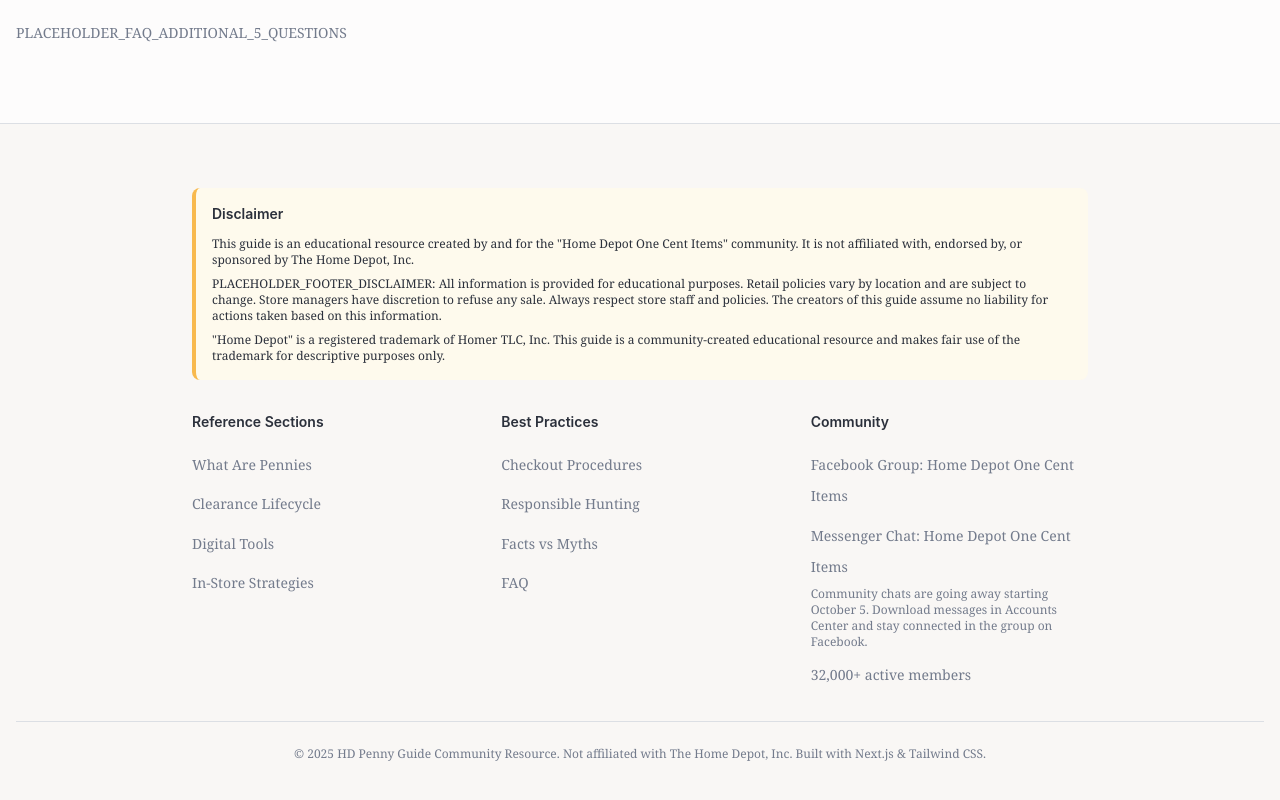
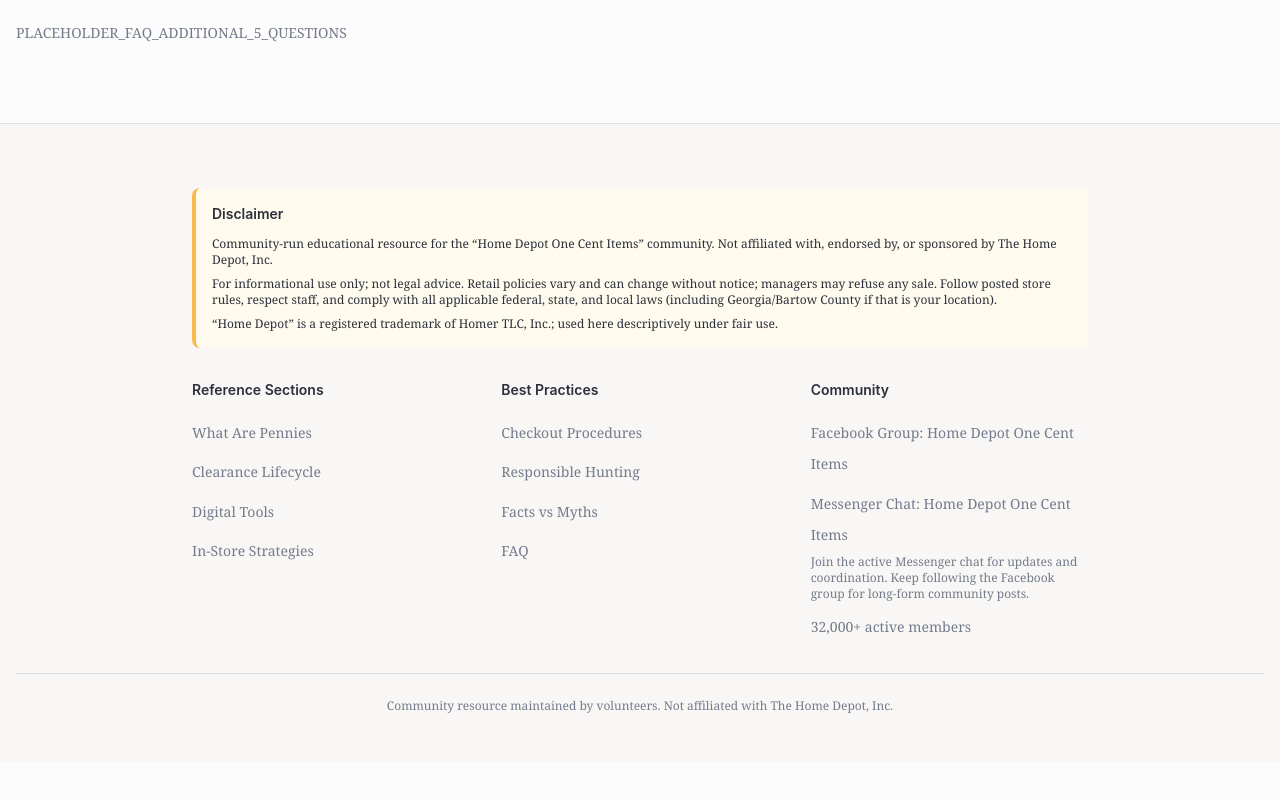
Before and after one commit to cadegallen-prog/HD-ONECENT-GUIDE, a Next.js app: page / in a window 1280 px wide. Shown: the part 9412-10212 px from the top of the page. After the commit the page ends 10174 px from the top, so only its background shows below. Built offline with nearby package versions, Linux system fonts and the light colour scheme.

Commit message:
Tighten footer disclaimers and update community links

```diff
--- a/components/footer.tsx
+++ b/components/footer.tsx
@@ -10,19 +10,16 @@
             <h3 className="font-heading font-semibold mb-3 text-sm">Disclaimer</h3>
             <div className="text-xs space-y-2 text-foreground">
               <p>
-                This guide is an educational resource created by and for the "Home Depot One Cent Items"
-                community. It is not affiliated with, endorsed by, or sponsored by The Home Depot, Inc.
+                Community-run educational resource for the “Home Depot One Cent Items” community. Not affiliated with,
+                endorsed by, or sponsored by The Home Depot, Inc.
               </p>
               <p>
-                PLACEHOLDER_FOOTER_DISCLAIMER: All information is provided for educational purposes.
-                Retail policies vary by location and are subject to change. Store managers have
-                discretion to refuse any sale. Always respect store staff and policies. The creators
-                of this guide assume no liability for actions taken based on this information.
+                For informational use only; not legal advice. Retail policies vary and can change without notice; managers
+                may refuse any sale. Follow posted store rules, respect staff, and comply with all applicable federal,
+                state, and local laws (including Georgia/Bartow County if that is your location).
               </p>
               <p>
-                "Home Depot" is a registered trademark of Homer TLC, Inc. This guide is a
-                community-created educational resource and makes fair use of the trademark for
-                descriptive purposes only.
+                “Home Depot” is a registered trademark of Homer TLC, Inc.; used here descriptively under fair use.
               </p>
             </div>
           </div>
@@ -105,8 +102,8 @@
                   Messenger Chat: Home Depot One Cent Items
                 </Link>
                 <p className="text-xs text-muted-foreground mt-1">
-                  Community chats are going away starting October 5. Download messages in Accounts Center and stay
-                  connected in the group on Facebook.
+                  Join the active Messenger chat for updates and coordination. Keep following the Facebook group for
+                  long-form community posts.
                 </p>
               </li>
               <li>
@@ -119,8 +116,7 @@
         {/* Bottom bar */}
         <div className="pt-6 border-t border-border">
           <p className="text-xs text-muted-foreground text-center">
-            © {new Date().getFullYear()} HD Penny Guide Community Resource. Not affiliated with The Home Depot, Inc.
-            Built with Next.js & Tailwind CSS.
+            Community resource maintained by volunteers. Not affiliated with The Home Depot, Inc.
           </p>
         </div>
       </div>
```
